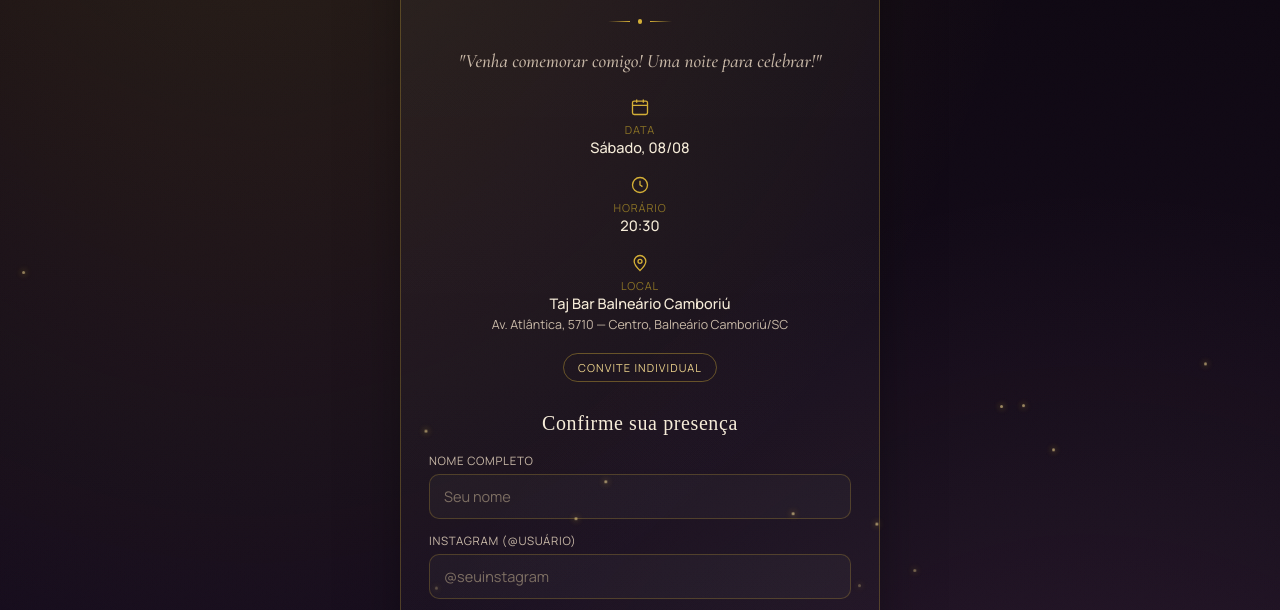
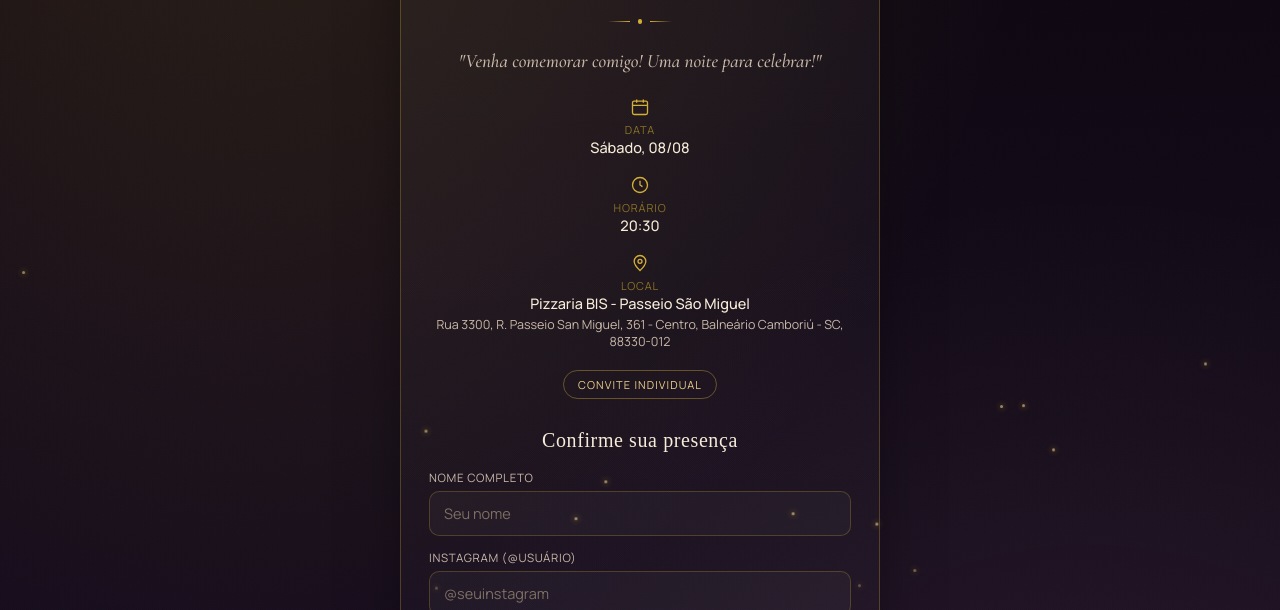
Before and after one commit to NicolasKurty/convite-ana, a website: page index.html in a window 1280 px wide. Shown: the part 181-791 px from the top of the page. Drawn offline with nearby package versions, Linux system fonts and the light colour scheme; a web font is replaced by a local one.

Commit message:
Update location details for Taj Bar to Pizzaria BIS

```diff
--- a/index.html
+++ b/index.html
@@ -366,8 +366,8 @@
           <svg class="detail-icon" viewBox="0 0 24 24" fill="none" stroke="currentColor" stroke-width="1.6"><path d="M12 21s-7-6.2-7-11a7 7 0 1 1 14 0c0 4.8-7 11-7 11Z"/><circle cx="12" cy="10" r="2.4"/></svg>
           <div>
             <span class="detail-label">Local</span>
-            <span class="detail-value">Taj Bar Balneário Camboriú
-              <small>Av. Atlântica, 5710 — Centro, Balneário Camboriú/SC</small>
+            <span class="detail-value">Pizzaria BIS - Passeio São Miguel
+              <small>Rua 3300, R. Passeio San Miguel, 361 - Centro, Balneário Camboriú - SC, 88330-012</small>
             </span>
           </div>
         </div>
@@ -639,7 +639,7 @@
       'SUMMARY:Aniversário da Ana Carnelos - 20 anos',
       'DTSTART:20260808T203000',
       'DTEND:20260809T003000',
-      'LOCATION:Av. Atlântica, 5710 - Centro, Balneário Camboriú/SC',
+      'LOCATION:Rua 3300, R. Passeio San Miguel, 361 - Centro, Balneário Camboriú - SC, 88330-012',,
       'DESCRIPTION:Convite individual — presença confirmada por ' + nome,
       'END:VEVENT',
       'END:VCALENDAR'
```
